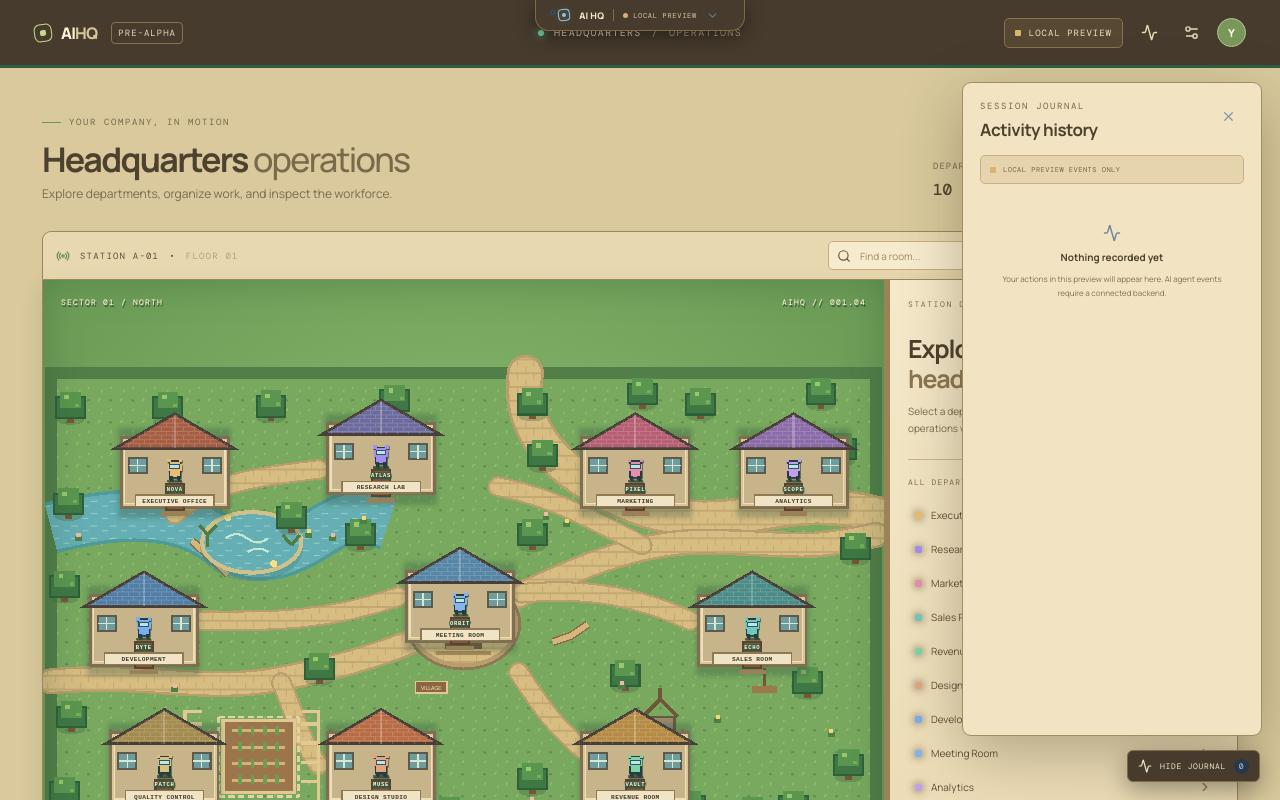
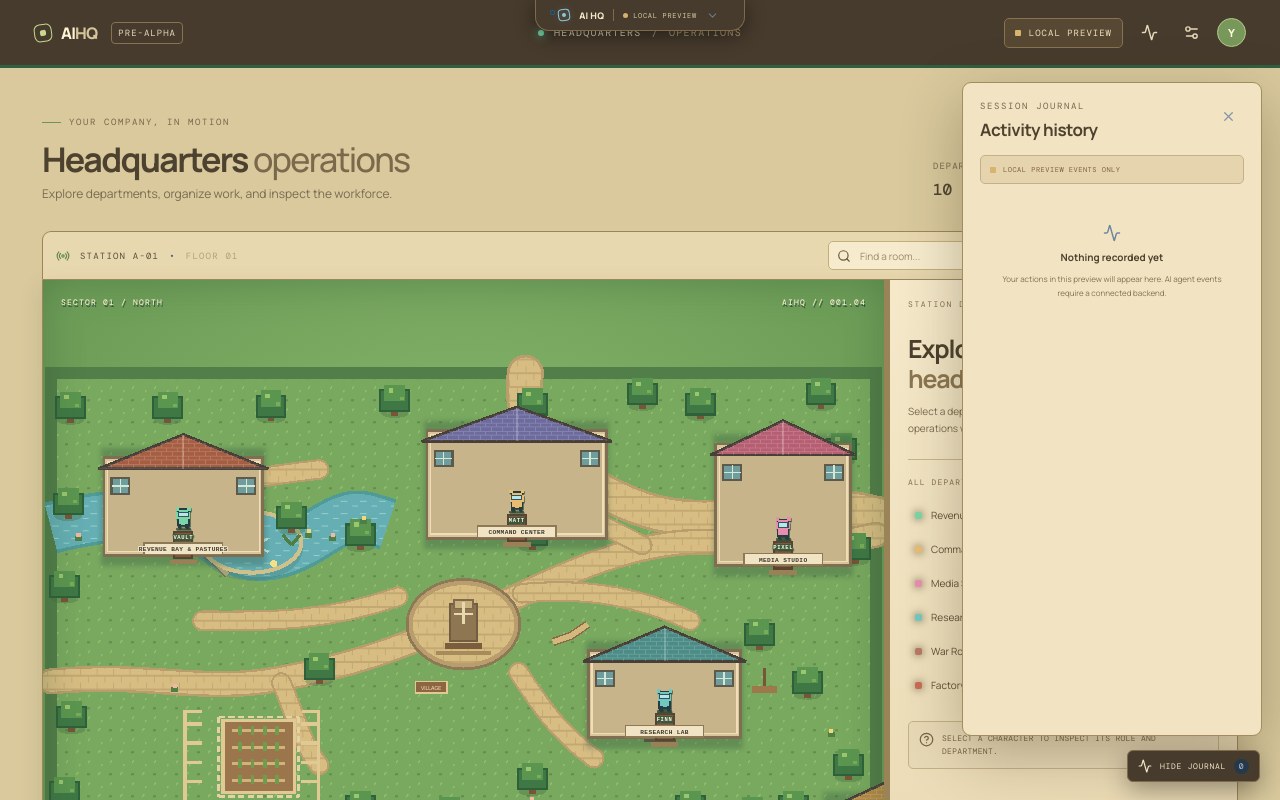
Before and after one commit to yazoniplay/ai-agents-visual-HQ, a React (Vite) app: page / in a window 1280 px wide. Shown: the top 800 px of the page. Built offline with nearby package versions, Linux system fonts and the light colour scheme.

Commit message:
Define six business zones and agent roster

```diff
--- a/src/App.tsx
+++ b/src/App.tsx
@@ -1,4 +1,5 @@
-import { useMemo, useState, type CSSProperties, type FormEvent } from "react";
+import { useEffect, useMemo, useState, type CSSProperties, type FormEvent } from "react";
+import { fetchHQSnapshot, getHQBackendUrl, subscribeHQEvents, submitHQCommand, type ConnectionState, type HQSnapshot } from "./lib/backend";
 import {
   Activity, ArrowLeft, ChevronDown, ChevronRight, CircleHelp, Clock3,
   MessageSquare, Plus, Radio, Search, Send, Settings2, X,
@@ -11,29 +12,26 @@ type Room = {
 };
 
 const rooms: Room[] = [
-  { id: "executive", name: "Executive Office", short: "EXECUTIVE", x: 90, y: 55, w: 180, h: 150, color: "#e8bd72", icon: "◆", department: "Leadership", description: "Company direction, priorities and high-level decisions.", crew: ["NOVA"] },
-  { id: "research", name: "Research Lab", short: "RESEARCH", x: 390, y: 35, w: 180, h: 150, color: "#a58df4", icon: "⌕", department: "Intelligence", description: "Market research, competitor intelligence and opportunity discovery.", crew: ["ATLAS"] },
-  { id: "marketing", name: "Marketing", short: "MARKETING", x: 760, y: 55, w: 180, h: 150, color: "#e78eaf", icon: "✳", department: "Growth", description: "Brand, campaigns, content and customer acquisition.", crew: ["PIXEL"] },
-  { id: "sales", name: "Sales Room", short: "SALES", x: 930, y: 285, w: 180, h: 150, color: "#70c9c0", icon: "↗", department: "Commercial", description: "Prospecting, pipeline management and customer relationships.", crew: ["ECHO"] },
-  { id: "revenue", name: "Revenue Room", short: "REVENUE", x: 760, y: 485, w: 180, h: 150, color: "#7bd5a7", icon: "＄", department: "Finance", description: "Pricing, revenue strategy, forecasting and financial performance.", crew: ["VAULT"] },
-  { id: "design", name: "Design Studio", short: "DESIGN", x: 390, y: 485, w: 180, h: 150, color: "#e5a47b", icon: "◈", department: "Creative", description: "Product interfaces, visual systems and creative direction.", crew: ["MUSE"] },
-  { id: "development", name: "Development", short: "DEVELOPMENT", x: 45, y: 285, w: 180, h: 150, color: "#78aef1", icon: "⌘", department: "Engineering", description: "Software architecture, implementation and technical delivery.", crew: ["BYTE"] },
-  { id: "meeting", name: "Meeting Room", short: "MEETING", x: 505, y: 250, w: 180, h: 150, color: "#83b6ee", icon: "◎", department: "Collaboration", description: "Cross-department discussions, reviews and company decisions.", crew: ["ORBIT"] },
-  { id: "analytics", name: "Analytics", short: "ANALYTICS", x: 990, y: 55, w: 180, h: 150, color: "#c4a0ec", icon: "▥", department: "Insights", description: "Metrics, experiments, reporting and performance analysis.", crew: ["SCOPE"] },
-  { id: "quality", name: "Quality Control", short: "QUALITY", x: 75, y: 485, w: 180, h: 150, color: "#d5c17b", icon: "✓", department: "Review", description: "Testing, review and quality gates before work is delivered.", crew: ["PATCH"] },
+  { id: "revenue", name: "Revenue Bay & Pastures", short: "REVENUE", x: 65, y: 85, w: 255, h: 190, color: "#7bd5a7", icon: "₿", department: "Finance", description: "Revenue streams, cash flow, platform payouts and operating budget.", crew: ["VAULT", "ECHO"] },
+  { id: "executive", name: "Command Center", short: "COMMAND", x: 535, y: 45, w: 285, h: 205, color: "#e8bd72", icon: "◆", department: "Leadership", description: "Company-wide operations, budget, agent health and human decisions.", crew: ["MATT"] },
+  { id: "marketing", name: "Media Studio", short: "MEDIA", x: 955, y: 65, w: 220, h: 225, color: "#e78eaf", icon: "✳", department: "Marketing", description: "Content production, social publishing and campaign performance.", crew: ["PIXEL", "MUSE"] },
+  { id: "research", name: "Research Lab", short: "RESEARCH", x: 770, y: 365, w: 245, h: 175, color: "#70c9c0", icon: "⌕", department: "Intelligence", description: "Business idea generation, customer discovery and validation logs.", crew: ["FINN", "PHAM"] },
+  { id: "meeting", name: "War Room", short: "WAR ROOM", x: 1115, y: 585, w: 225, h: 180, color: "#b97863", icon: "◎", department: "Operations", description: "Agent syncs, strategic meetings and cross-team decisions.", crew: ["DENNIS", "LUKE"] },
+  { id: "development", name: "Factory", short: "FACTORY", x: 100, y: 620, w: 255, h: 185, color: "#c96b53", icon: "⌘", department: "Production", description: "Product execution, creative assets and delivery pipelines.", crew: ["MAVERICK", "PATCH"] },
 ];
 
 const agents = [
-  { name: "NOVA", role: "Chief Executive", room: "executive", color: "#e8bd72", focus: "Strategy and company priorities" },
-  { name: "ATLAS", role: "Research Director", room: "research", color: "#a58df4", focus: "Market intelligence and opportunity discovery" },
-  { name: "PIXEL", role: "Marketing Lead", room: "marketing", color: "#e78eaf", focus: "Positioning, campaigns and content" },
-  { name: "ECHO", role: "Sales Director", room: "sales", color: "#70c9c0", focus: "Pipeline and customer acquisition" },
-  { name: "VAULT", role: "Finance Lead", room: "revenue", color: "#7bd5a7", focus: "Pricing and financial planning" },
-  { name: "ORBIT", role: "Operations Coordinator", room: "meeting", color: "#83b6ee", focus: "Cross-team coordination" },
-  { name: "MUSE", role: "Creative Director", room: "design", color: "#e5a47b", focus: "Product and visual design" },
-  { name: "BYTE", role: "Software Engineer", room: "development", color: "#78aef1", focus: "Architecture and implementation" },
-  { name: "SCOPE", role: "Data Analyst", room: "analytics", color: "#c4a0ec", focus: "Metrics and performance analysis" },
-  { name: "PATCH", role: "QA Engineer", room: "quality", color: "#d5c17b", focus: "Testing and quality review" },
+  { name: "MATT", role: "Chief Executive", room: "executive", color: "#e8bd72", focus: "Company strategy, priorities and approvals" },
+  { name: "DENNIS", role: "Operations Lead", room: "meeting", color: "#b97863", focus: "Agent coordination and operating cadence" },
+  { name: "FINN", role: "Research Analyst", room: "research", color: "#70c9c0", focus: "Demand research and business validation" },
+  { name: "LUKE", role: "Meeting Facilitator", room: "meeting", color: "#83b6ee", focus: "Cross-team decisions and meeting notes" },
+  { name: "MAVERICK", role: "Product Builder", room: "development", color: "#c96b53", focus: "Product execution and production pipelines" },
+  { name: "PHAM", role: "Market Researcher", room: "research", color: "#a58df4", focus: "Competitor research and customer insights" },
+  { name: "PIXEL", role: "Content Producer", room: "marketing", color: "#e78eaf", focus: "Social content and campaign production" },
+  { name: "VAULT", role: "Finance Lead", room: "revenue", color: "#7bd5a7", focus: "Revenue, expenses and platform payouts" },
+  { name: "ECHO", role: "Growth Strategist", room: "revenue", color: "#70b5a8", focus: "Revenue channels and customer acquisition" },
+  { name: "MUSE", role: "Creative Director", room: "marketing", color: "#e5a47b", focus: "Creative direction and brand assets" },
+  { name: "PATCH", role: "Quality Engineer", room: "development", color: "#d5c17b", focus: "Quality checks and delivery review" },
 ];
 
 type Task = { id: number; title: string; room: string; status: "Queued" | "In progress" | "Done"; created: string };
```
